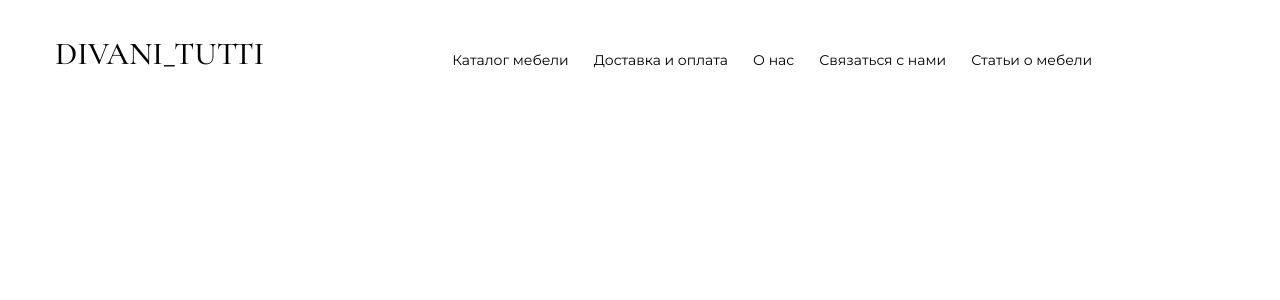
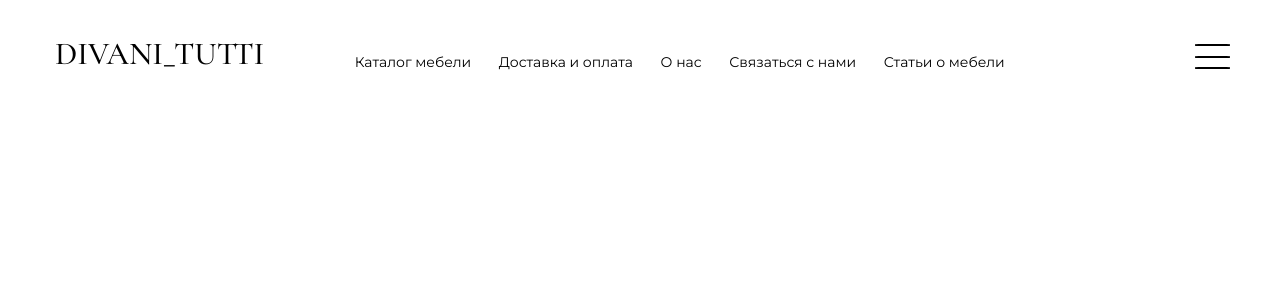
Before and after one commit to Skorzi/DivaniTutti, a React (Create React App) app in the folder frontend/front_divani/: page / in a window 1280 px wide. Shown: the top 300 px of the page. Built offline with nearby package versions, Linux system fonts and the light colour scheme.

Commit message:
Поставил хэддер и бургер меню вместе

```diff
--- a/frontend/front_divani/src/components/header/Header.js
+++ b/frontend/front_divani/src/components/header/Header.js
@@ -22,8 +22,8 @@ export default function Header() {
                             <li key={name_link.name} className='header__category'>{name_link.name}</li>
                         )}
                     </div>
+                    <div className='header__burger'><BurgerMenu/></div>
                 </div>
-                {/* <BurgerMenu/> */}
             </div>
         </div>
     )
--- a/frontend/front_divani/src/static/css/burgermenu.css
+++ b/frontend/front_divani/src/static/css/burgermenu.css
@@ -9,24 +9,13 @@
   -webkit-box-pack: justify;
       -ms-flex-pack: justify;
           justify-content: space-between;
-  height: 35px;
+  height: 25px;
   cursor: pointer;
 }
 
-.burger__line_1 {
-  width: 50px;
-  height: 5px;
+.burger__line_1, .burger__line_2, .burger__line_3 {
+  width: 35px;
+  border-radius: 10%;
+  height: 2px;
   background-color: black;
 }
-
-.burger__line_2 {
-  width: 50px;
-  height: 5px;
-  background-color: black;
-}
-
-.burger__line_3 {
-  width: 50px;
-  height: 5px;
-  background-color: black;
-}
--- a/frontend/front_divani/src/static/css/header.css
+++ b/frontend/front_divani/src/static/css/header.css
@@ -12,6 +12,9 @@
   -webkit-box-pack: justify;
       -ms-flex-pack: justify;
           justify-content: space-between;
+  -webkit-box-align: center;
+      -ms-flex-align: center;
+          align-items: center;
   padding: 3% 0% 0% 0%;
 }
 
@@ -30,7 +33,12 @@
   -webkit-box-pack: justify;
       -ms-flex-pack: justify;
           justify-content: space-between;
-  width: 50%;
-  margin: 0 auto;
+  min-width: 650px;
   padding: 15px 0% 0% 0%;
+  margin: 0 100px 0 0;
 }
+
+.header__burger {
+  margin: 0px 50px 0 0px;
+  padding: 5px 0% 0% 0%;
+}
--- a/frontend/front_divani/src/static/scss/burgermenu.scss
+++ b/frontend/front_divani/src/static/scss/burgermenu.scss
@@ -7,24 +7,13 @@
     display: flex;
     flex-direction: column;
     justify-content: space-between;
-    height: 35px;
+    height: 25px;
     cursor: pointer;
 }
 
-.burger__line_1{
-    width: 50px;
-    height: 5px;
+.burger__line_1, .burger__line_2, .burger__line_3{
+    width: 35px;
+    border-radius: 10%;
+    height: 2px;
     background-color: black;
 }
-
-.burger__line_2{
-    width: 50px;
-    height: 5px;
-    background-color: black;
-}
-
-.burger__line_3{
-    width: 50px;
-    height: 5px;
-    background-color: black;
-}
--- a/frontend/front_divani/src/static/scss/header.scss
+++ b/frontend/front_divani/src/static/scss/header.scss
@@ -11,8 +11,8 @@
 .header__content{
     display: flex;
     justify-content: space-between;
+    align-items: center;
     padding: 3% 0% 0% 0%;
-
 }
 
 .header__logo{
@@ -26,8 +26,12 @@
     font-family: 'Montserrat', sans-serif;
     display: flex;
     justify-content: space-between;
-    width: 50%;
-    margin: 0 auto;
-    // font-size: 32px;
+    min-width: 650px;
     padding: 15px 0% 0% 0%;
+    margin: 0 100px 0 0;
 }
+
+.header__burger{
+    margin: 0px 50px 0 0px;
+    padding: 5px 0% 0% 0%;
+}
```
